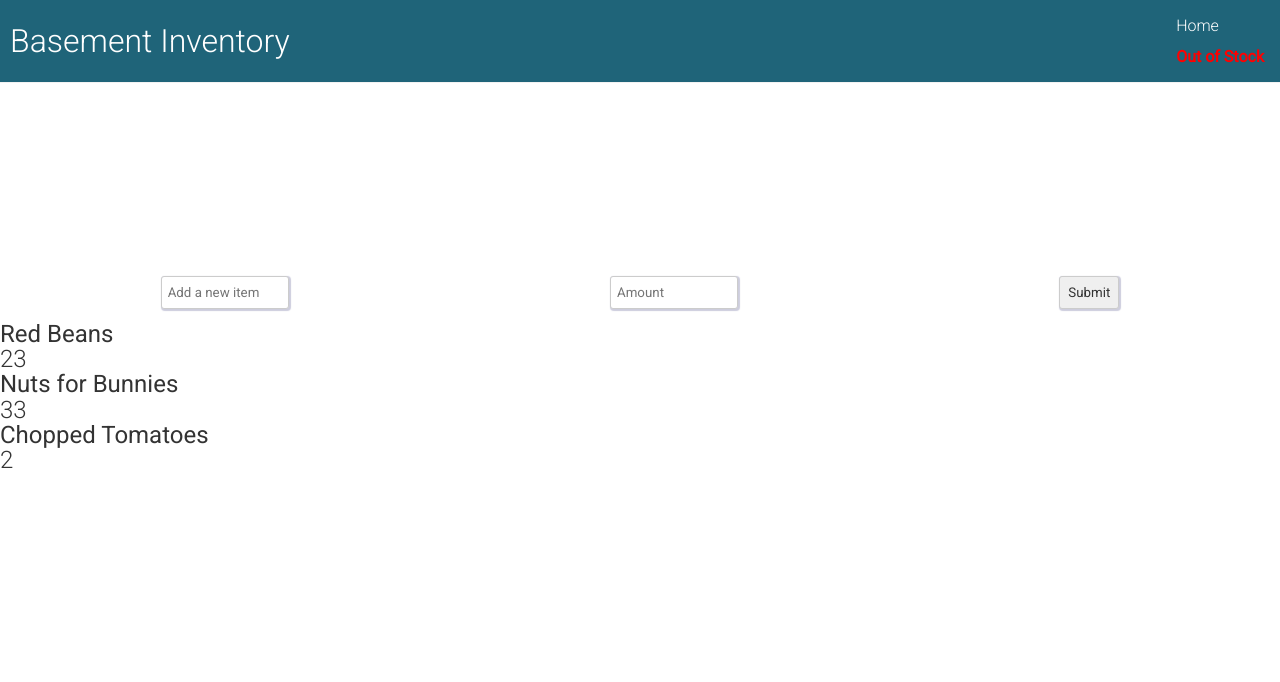
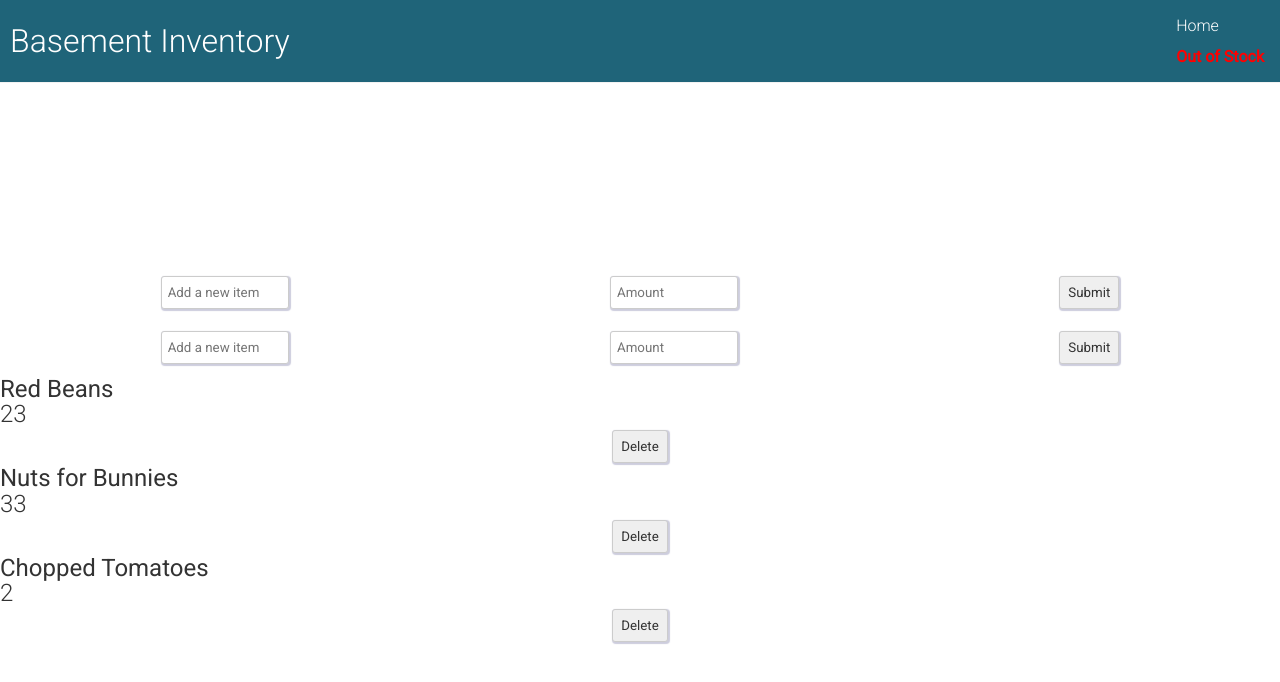
Before and after one commit to vhelfrih/basement-inventory, a React (Create React App) app: page / in a window 1280 px wide. Shown: the top 682 px of the page. Built offline with nearby package versions, Linux system fonts and the light colour scheme.

Commit message:
new button

```diff
--- a/src/App.js
+++ b/src/App.js
@@ -1,6 +1,3 @@
-//         <Navbar />
-//         <div className="content">
-
 import React from "react";
 import "./index.css";
 import Navbar from "./Navbar";
@@ -16,6 +13,7 @@ function App() {
         <Navbar />
       </div>
         <AddItem />
+        <AddItem />
         <ItemsList />
       </div>
     </ItemProvider>
--- a/src/Item.js
+++ b/src/Item.js
@@ -6,6 +6,7 @@ const Item = ({name, amount}) => {
     <div>
       <h3>{name}</h3>
       <p>{amount}</p>
+      <button>Delete</button>
     </div>
    );
 }
```
Also changed, not shown: package.json (+6 -4 lines), 1 other file (tests, documents, lock files or other folders).
